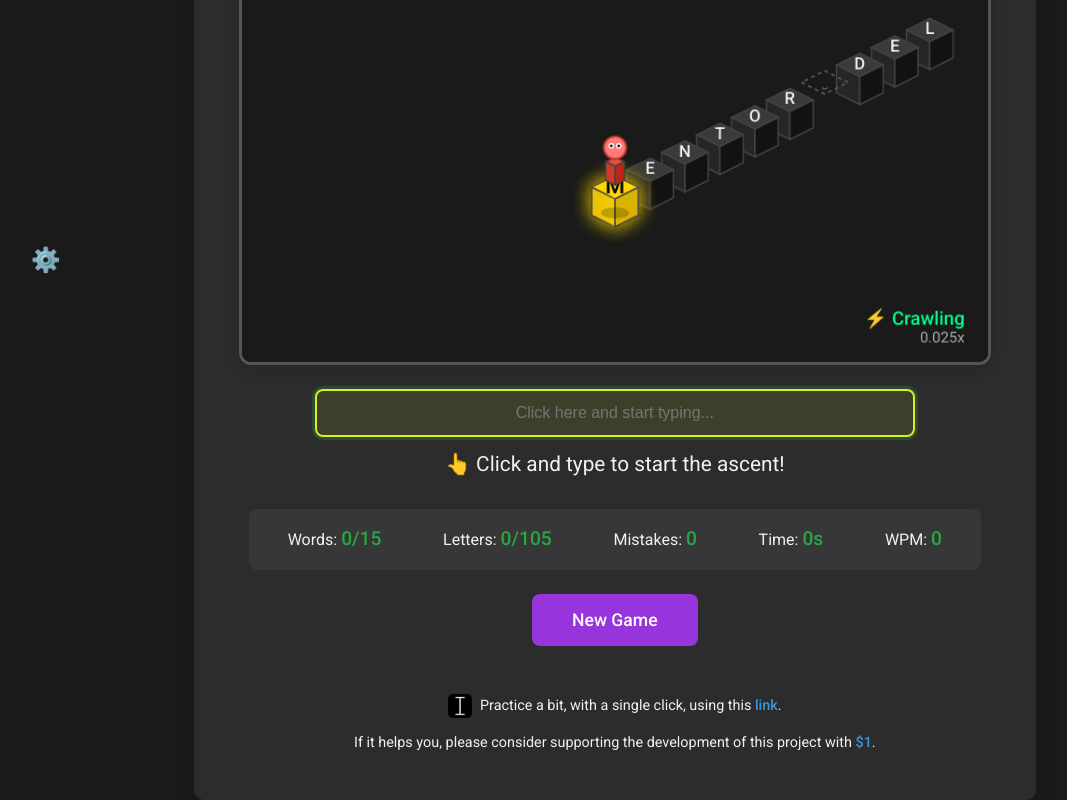
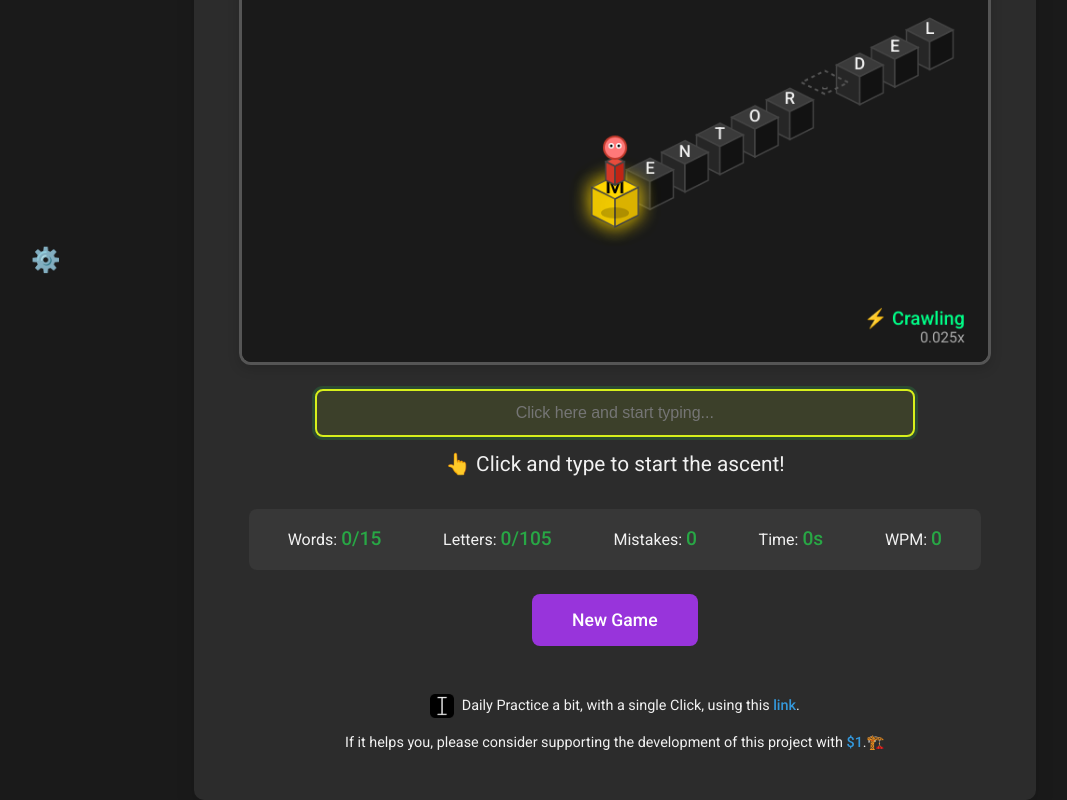
Before and after one commit to veerxyz/speedtesttypingproject, a React (Vite) app in the folder typing-test-app/: page / in a window 1280 px wide. Shown: the part 496-1296 px from the top of the page, without its empty margins (14-1081 px from the left). Built offline with nearby package versions, Linux system fonts and the light colour scheme.

Commit message:
Update App.jsx

```diff
--- a/typing-test-app/src/App.jsx
+++ b/typing-test-app/src/App.jsx
@@ -374,7 +374,7 @@ function App() {
             height="24"
             style={{ verticalAlign: "middle", marginRight: "8px" }}
           />
-          Practice a bit, with a single click, using this{" "}
+          Daily Practice a bit, with a single Click, using this{" "}
           <a
             href="https://chromewebstore.google.com/detail/speed-test-your-typing-sp/jcaljndpimijemjaajnopmaogncojajo"
             target="_blank"
@@ -394,7 +394,7 @@ function App() {
           >
             $1
           </a>
-          .
+          .🏗️
         </p>
       </footer>
 
```
